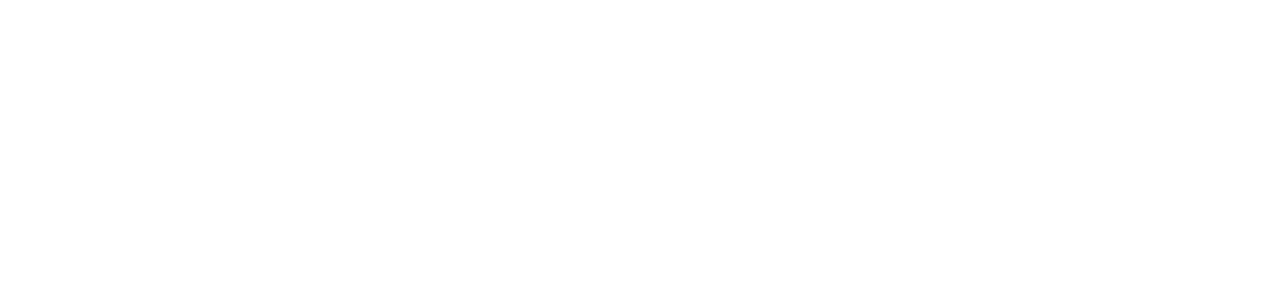
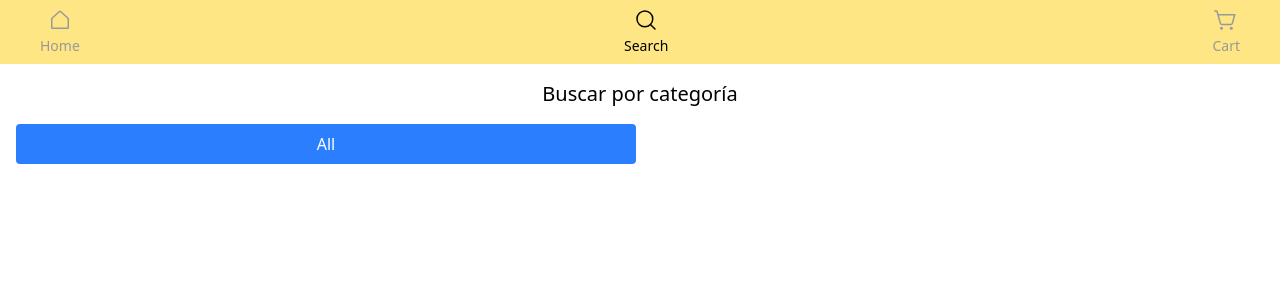
Before and after one commit to Tecmita/minimal-ecommerce, a React (Vite) app: page /search in a window 1280 px wide. Before the commit this address had no page. Shown: the top 300 px of the page. Built offline with nearby package versions, Linux system fonts and the light colour scheme; no server answers.

Commit message:
feat: refactor ProductsPage with dynamic routes and filtering

```diff
--- a/src/App.jsx
+++ b/src/App.jsx
@@ -1,11 +1,12 @@
 import { BrowserRouter, Routes, Route, Navigate } from "react-router-dom";
 import ProductsPage from "./pages/ProductsPage";
-import { CartProvider } from "./context/CartContext.jsx";
+import { CartProvider } from "./context/CartContext";
 import ProductPage from "./pages//ProductPage";
 import CartPage from "./pages/CartPage.jsx";
 import HistoryProvider from "./context/HistoryProvider";
 import Layout from "./components/Layout.jsx";
 import SearchProvider from "./context/SearchContext.jsx";
+import SearchPage from "./pages/SearchPage.jsx";
 
 function App() {
   return (
@@ -19,6 +20,7 @@ function App() {
                 <Route path="/products" element={<ProductsPage />} />
                 <Route path="/products/:id" element={<ProductPage />}></Route>
                 <Route path="/cart" element={<CartPage />}></Route>
+                <Route path="/search" element={<SearchPage />}></Route>
               </Route>
             </Routes>
           </CartProvider>
--- a/src/components/PriceFilter.jsx
+++ /dev/null
@@ -1,8 +0,0 @@
-import React from "react";
-import { CaretDown } from "phosphor-react";
-
-const PriceFilter = () => {
-  const filteredProductByPrice = products.filter;
-};
-
-export default PriceFilter;
--- a/src/components/SearchFilter.jsx
+++ b/src/components/SearchFilter.jsx
@@ -1,4 +1,3 @@
-import React, { useState } from "react";
 import { MagnifyingGlass } from "phosphor-react";
 
 const SearchFilter = ({ open, setOpen }) => {
--- a/src/components/navbar/Navbar.jsx
+++ b/src/components/navbar/Navbar.jsx
@@ -7,6 +7,7 @@ import {
   ShoppingCartSimple,
 } from "phosphor-react";
 import NavItems from "./NavItems";
+import SearchPage from "../../pages/SearchPage";
 
 const Navbar = () => {
   return (
@@ -18,7 +19,7 @@ const Navbar = () => {
             to="/search"
             icon={MagnifyingGlass}
             label="Search"
-            element=""
+            element={<SearchPage />}
           />
           <NavItems to="/cart" icon={ShoppingCartSimple} label="Cart" />
         </ul>
--- a/src/components/product/ProductButtonFilter.jsx
+++ b/src/components/product/ProductButtonFilter.jsx
@@ -1,31 +1,12 @@
 import React, { useState } from "react";
 
 const ProductButtonFilter = ({ category, setCategory, categories }) => {
-  const [open, setOpen] = useState(false);
-  const handleToggle = () => {
-    setOpen(!open);
-  };
-
   return (
-    <div className="mb-6">
-      <div className="flex justify-center items-center mt-2">
-        <div className="">
-          <button
-            onClick={handleToggle}
-            className="px-4 py-2 rounded bg-gray-300 hover:bg-gray-400"
-          >
-            {open ? "X" : "Category"}
-          </button>
-        </div>
-      </div>
-
-      {/* Lista cat open = true */}
-      {open && (
-        <div className="flex gap-2 flex-col mt-2 items-center  ">
+    <div className="mb-6 grid grid-cols-2 gap-2">
       {categories.map((cat) => (
         <button
           key={cat}
-              className={`min-w-[12rem] px-4 py-2 rounded ${
+          className={`px-4 py-2 rounded ${
             category === cat ? "bg-blue-500 text-white" : "bg-gray-200"
           }`}
           onClick={() => setCategory(cat)}
@@ -34,9 +15,6 @@ const ProductButtonFilter = ({ category, setCategory, categories }) => {
         </button>
       ))}
     </div>
-      )}
-    </div>
   );
 };
-
 export default ProductButtonFilter;
--- a/src/hooks/useProductFilter.jsx
+++ b/src/hooks/useProductFilter.jsx
@@ -1,39 +1,44 @@
 import { useState, useMemo } from "react";
-import { useSearch } from "../context/SearchContext";
 
-export const useProductFilter = (products, search) => {
-  const [category, setCategory] = useState("all");
-  const [sortPrice, setSortPrice] = useState("");
+export const useProductFilter = (
+  products,
+  search = "",
+  allProducts = [],
+  initialCategory = "all"
+) => {
+  const [category, setCategory] = useState(initialCategory);
 
   const categories = useMemo(() => {
-    return ["all", ...new Set(products.map((p) => p.category))];
-  }, [products]);
+    if (!Array.isArray(allProducts) || allProducts.length === 0) {
+      return ["all"];
+    }
+
+    return [
+      "all",
+      ...Array.from(
+        new Set(allProducts.map((p) => p.category?.trim()).filter(Boolean))
+      ),
+    ];
+  }, [allProducts]);
 
   const filteredProducts = useMemo(() => {
-    let result = products.filter((product) => {
+    if (!Array.isArray(products)) return [];
+
+    return products.filter((product) => {
       const matchSearch = product.title
         .toLowerCase()
-        .includes((search ?? "").toLowerCase());
+        .includes(search.toLowerCase());
 
       const matchCategory = category === "all" || product.category === category;
 
       return matchSearch && matchCategory;
     });
-
-    if (sortPrice === "asc") {
-      result = result.sort((a, b) => a.price - b.price);
-    } else if (sortPrice === "desc") {
-      result = result.sort((a, b) => b.price - a.price);
-    }
-
-    return result;
-  }, [products, search, category, sortPrice]);
+  }, [products, search, category]);
 
   return {
+    category,
     setCategory,
+    categories,
     filteredProducts,
-    categories,
-    sortPrice,
-    setSortPrice,
   };
 };
--- a/src/hooks/useProducts.jsx
+++ b/src/hooks/useProducts.jsx
@@ -5,6 +5,7 @@ const LIMIT = 8;
 
 export const useProducts = (isMobile) => {
   const [products, setProducts] = useState([]);
+  const [allProductsForCategories, setAllProductsForCategories] = useState([]);
   const [error, setError] = useState(null);
   const [loading, setLoading] = useState(true);
   const [page, setPage] = useState(1);
@@ -25,6 +26,11 @@ export const useProducts = (isMobile) => {
 
         const loaded = skip + data.products.length;
         setHasMore(loaded < data.total);
+
+        if (page === 1) {
+          const fullData = await getProducts({ limit: 1000, skip: 0 });
+          setAllProductsForCategories(fullData.products);
+        }
       } catch (err) {
         setError(err.message);
       } finally {
@@ -33,23 +39,10 @@ export const useProducts = (isMobile) => {
     };
     loadProducts();
   }, [page, isMobile]);
-  useEffect(() => {
-    if (!isMobile || !hasMore || loading) return;
 
-    const onScroll = () => {
-      const nearBottom =
-        window.innerHeight + window.scrollY >= document.body.offsetHeight - 200;
-
-      if (nearBottom) {
-        setPage((prev) => prev + 1);
-      }
-    };
-
-    window.addEventListener("scroll", onScroll);
-    return () => window.removeEventListener("scroll", onScroll);
-  }, [isMobile, hasMore, loading]);
   return {
     products,
+    allProductsForCategories,
     error,
     loading,
     page,
--- a/src/pages/ProductsPage.jsx
+++ b/src/pages/ProductsPage.jsx
@@ -1,3 +1,4 @@
+import { useEffect } from "react";
 import ProductCard from "../components/product/ProductCard";
 import Pagination from "../components/Pagination";
 import { useProducts } from "../hooks/useProducts";
@@ -5,14 +6,18 @@ import { useIsMobile } from "../hooks/useIsMobile";
 import { useProductFilter } from "../hooks/useProductFilter";
 import ProductHeader from "../components/product/ProductHeader";
 import { useSearch } from "../context/SearchContext";
+import { useSearchParams } from "react-router-dom";
+import ProductButtonFilter from "../components/product/ProductButtonFilter";
 
 function ProductsPage() {
   const isMobile = useIsMobile();
-
   const { search } = useSearch();
+  const [params] = useSearchParams();
+  const selectedCategory = params.get("category") || "all";
 
   const {
     products,
+    allProductsForCategories,
     error: productError,
     loading: loadingProduct,
     limit,
@@ -21,19 +26,45 @@ function ProductsPage() {
     total,
   } = useProducts(isMobile);
 
-  const { category, filteredProducts } = useProductFilter(products, search);
+  useEffect(() => {
+    if (!isMobile) return;
+
+    const onScroll = () => {
+      const nearBottom =
+        window.innerHeight + window.scrollY >= document.body.offsetHeight - 200;
+
+      if (nearBottom) {
+        setPage((prev) => prev + 1);
+      }
+    };
+
+    window.addEventListener("scroll", onScroll);
+    return () => window.removeEventListener("scroll", onScroll);
+  }, [isMobile, setPage]);
+  const { category, filteredProducts, categories, setCategory } =
+    useProductFilter(
+      allProductsForCategories,
+      search,
+      allProductsForCategories,
+      selectedCategory
+    );
 
   if (productError) return <h2>{productError}</h2>;
 
+  const productsToShow = filteredProducts.slice(
+    0,
+    Math.min(page * limit, filteredProducts.length)
+  );
   return (
     <>
-      <ProductHeader category={category || "Todos"} />
+      <ProductHeader category={category} />
 
-      <ProductCard products={filteredProducts} loading={loadingProduct} />
+      <ProductCard products={productsToShow} loading={loadingProduct} />
+
       {!isMobile && (
         <Pagination
           page={page}
-          total={total}
+          total={filteredProducts.length}
           limit={limit}
           onPageChange={setPage}
         />
--- a/src/pages/SearchPage.jsx
+++ b/src/pages/SearchPage.jsx
@@ -1,7 +1,37 @@
 import React from "react";
+import { useSearch } from "../context/SearchContext";
+import { useProducts } from "../hooks/useProducts";
+import { useProductFilter } from "../hooks/useProductFilter";
+import ProductButtonFilter from "../components/product/ProductButtonFilter";
+import { useNavigate } from "react-router-dom";
 
 const SearchPage = () => {
-  return <div></div>;
+  const navigate = useNavigate();
+  const { products, allProductsForCategories } = useProducts(false);
+
+  const { category, setCategory, categories } = useProductFilter(
+    products,
+    "",
+    allProductsForCategories,
+    "all"
+  );
+
+  const handleSelectCategory = (cat) => {
+    setCategory(cat);
+    navigate(`/products?category=${cat}`);
+  };
+
+  return (
+    <div className="p-4">
+      <h2 className="text-center text-xl mb-4">Buscar por categoría</h2>
+
+      <ProductButtonFilter
+        category={category}
+        setCategory={handleSelectCategory}
+        categories={categories}
+      />
+    </div>
+  );
 };
 
 export default SearchPage;
--- a/src/services/product.service.js
+++ b/src/services/product.service.js
@@ -15,3 +15,10 @@ export const getProductsbyId = async (id, signal) => {
   }
   return res.json();
 };
+export const getProductsByCategory = async (category) => {
+  const res = await fetch(
+    `https://dummyjson.com/products/category/${category}`
+  );
+  if (!res.ok) throw new Error("Error al traer productos");
+  return res.json();
+};
```
Lines whose indentation alone changed are shown as unchanged.
